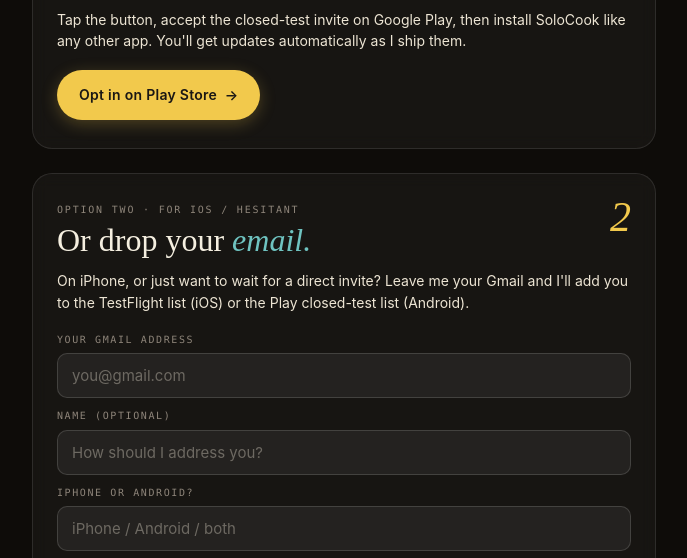
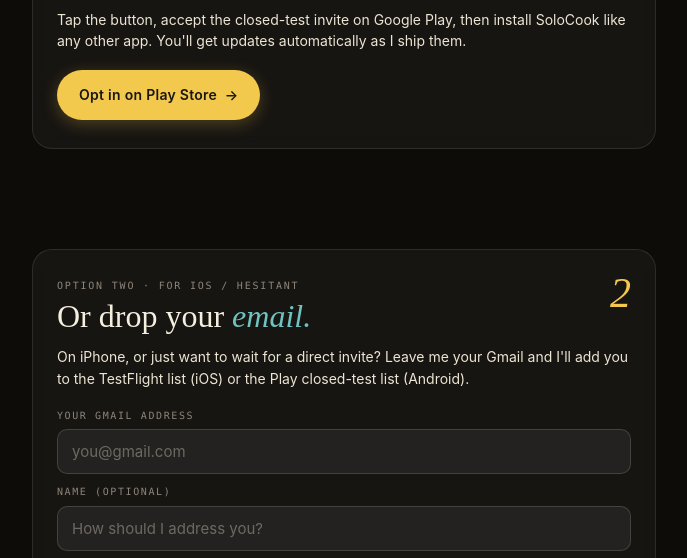
Before and after one commit to nishjaiswal/solocook-pages, a plain HTML site: page betatest.html in a window 1280 px wide. Shown: the part 625-1183 px from the top of the page, without its empty margins (296-983 px from the left). Drawn offline with Linux system fonts and the light colour scheme.

Commit message:
Use sibling-margin (100px) for card spacing — previous grid gap wasn't rendering

```diff
--- a/betatest.html
+++ b/betatest.html
@@ -122,10 +122,11 @@
   section.options {
     padding: 36px 0 20px;
   }
-  /* Cards live inside `.wrap` — put the grid here so gap actually applies. */
-  section.options .wrap {
-    display: grid;
-    gap: 24px;
+  /* Simple sibling-margin rule — any card that follows another card
+     gets 100px of breathing room above it. Works in any layout mode,
+     unaffected by flex/grid inheritance quirks. */
+  section.options .card + .card {
+    margin-top: 100px;
   }
   .card {
     position: relative;
```
